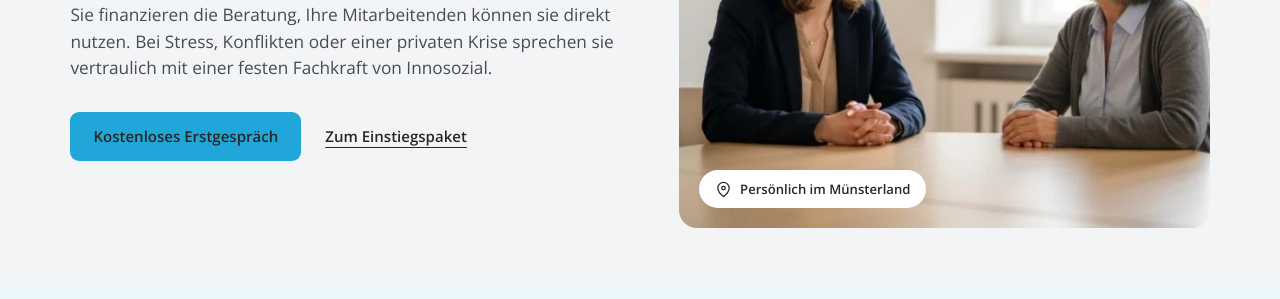
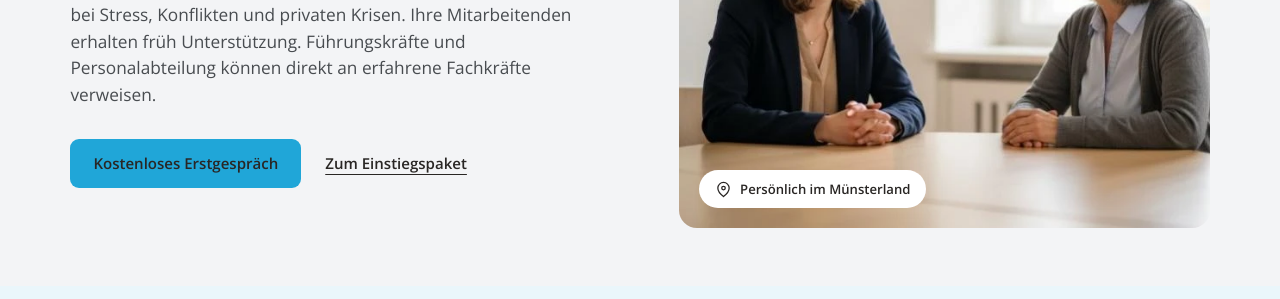
Before and after one commit to webhenk/innoassist, a plain HTML site: page index.html in a window 1280 px wide. Shown: the part 382-681 px from the top of the page. Drawn offline with Linux system fonts and the light colour scheme.

Commit message:
Restore the earlier introduction about confidential support for employees

```diff
--- a/index.html
+++ b/index.html
@@ -27,7 +27,7 @@
         <div class="heroText">
           <p class="label"><b></b>Ein Angebot der Innosozial gGmbH</p>
           <h1>Externe Beratung für Ihre <em>Mitarbeitenden</em></h1>
-          <p class="intro">Sie finanzieren die Beratung, Ihre Mitarbeitenden können sie direkt nutzen. Bei Stress, Konflikten oder einer privaten Krise sprechen sie vertraulich mit einer festen Fachkraft von Innosozial.</p>
+          <p class="intro">Mit Inno-Assist geben Sie Ihrem Team eine vertrauliche Anlaufstelle bei Stress, Konflikten und privaten Krisen. Ihre Mitarbeitenden erhalten früh Unterstützung. Führungskräfte und Personalabteilung können direkt an erfahrene Fachkräfte verweisen.</p>
           <div class="actions">
             <a class="btn" href="#kontakt">Kostenloses Erstgespräch</a>
             <a class="under" href="#einstieg">Zum Einstiegspaket</a>
```
